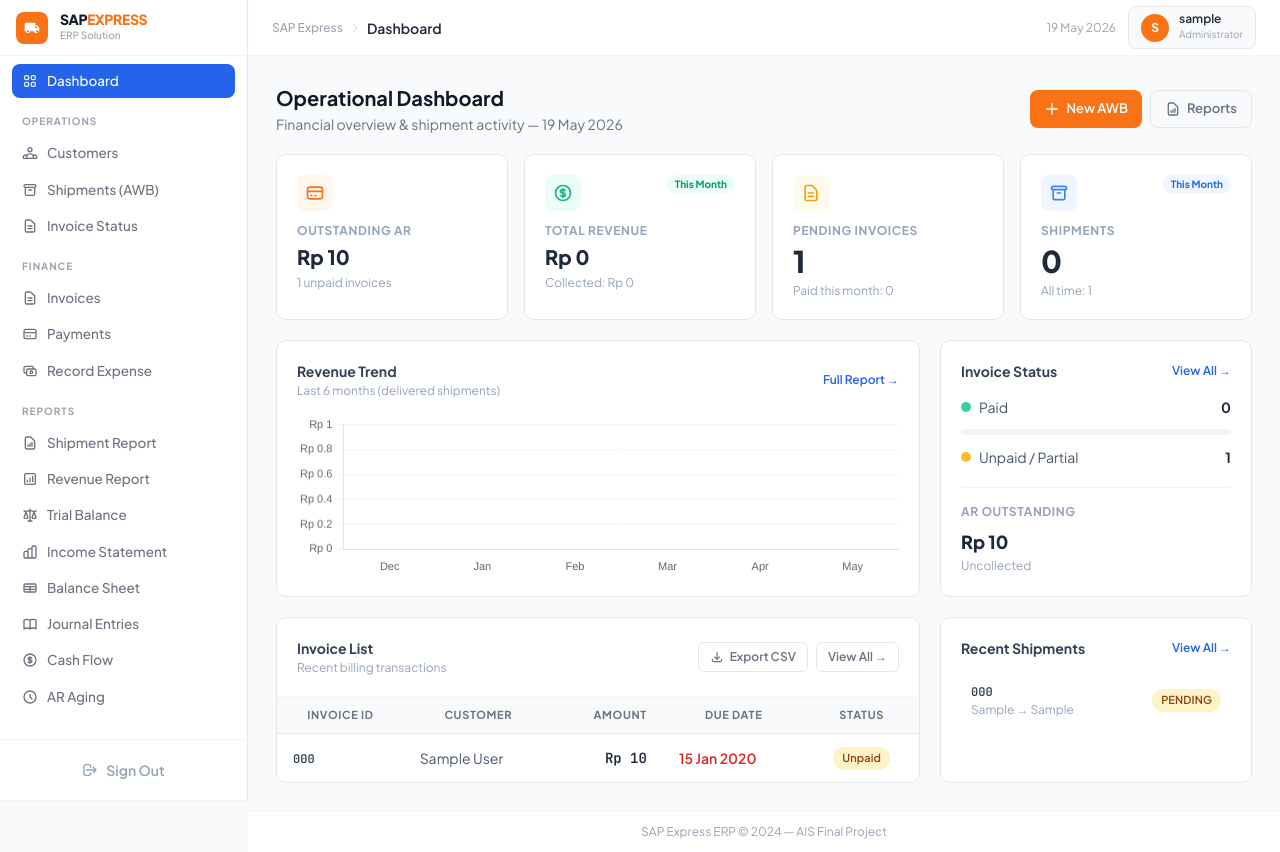
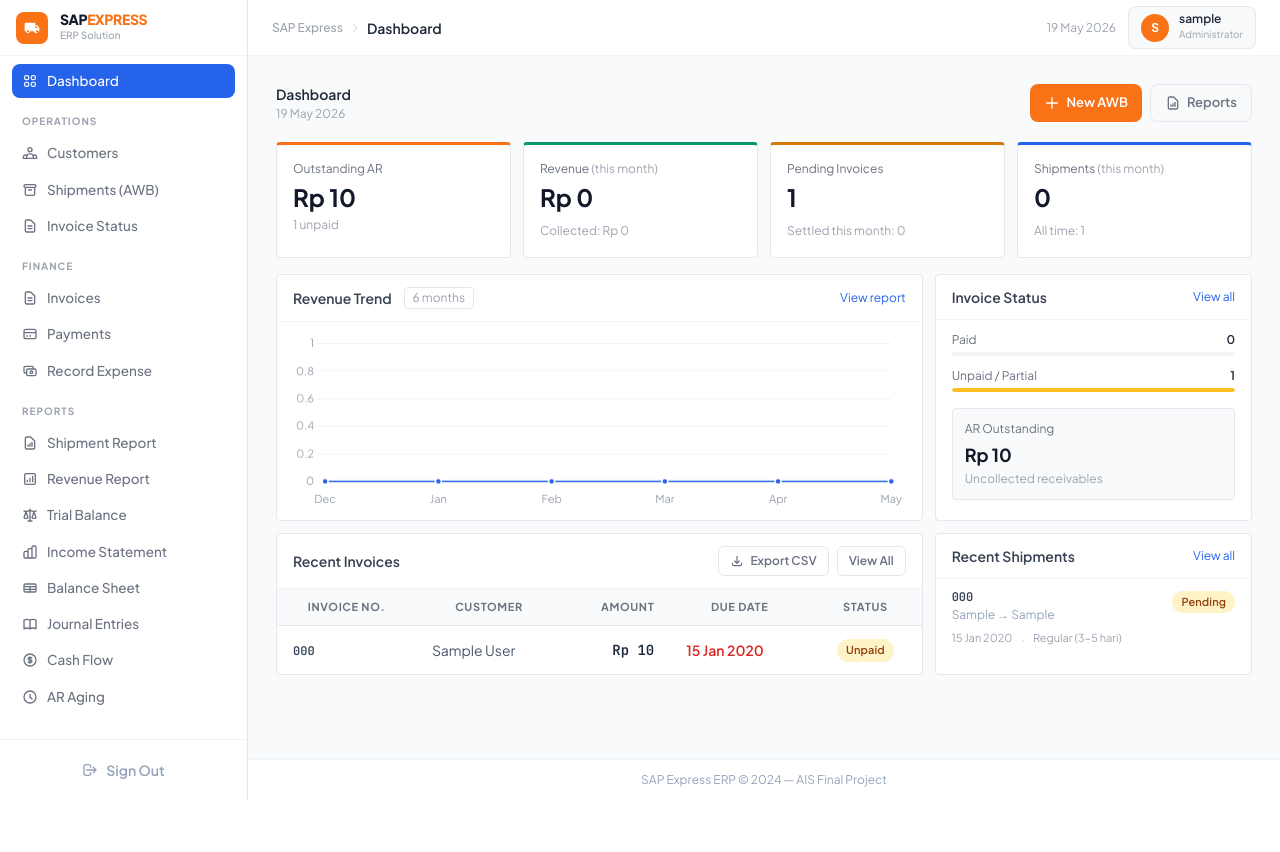
Before and after one commit to guzelaz23/LogisticsERPSystem, a Django app: page /dashboard/ in a window 1280 px wide. After the commit the page ends 800 px from the top, so only its background shows below. Run offline with Django 5.2, Linux system fonts and the light colour scheme; a user stored in the database is signed in; tables that the repository leaves empty hold one stand-in row (values such as "Sample post"); some libraries are stand-ins or nearby versions.

Commit message:
update project

```diff
--- a/ais_finalproject/templates/ais_finalproject/dashboard.html
+++ b/ais_finalproject/templates/ais_finalproject/dashboard.html
@@ -8,10 +8,8 @@
 <!-- Page Header -->
 <div class="flex items-center justify-between mb-5">
     <div>
-        <h1 class="text-xl font-bold text-gray-900">Operational Dashboard</h1>
-        <p class="text-sm text-gray-500 mt-0.5">
-            Financial overview &amp; shipment activity — {{ today|date:"d F Y" }}
-        </p>
+        <h1 class="text-sm font-semibold text-gray-800">Dashboard</h1>
+        <p class="text-xs text-gray-400 mt-0.5">{{ today|date:"d F Y" }}</p>
     </div>
     <div class="flex gap-2">
         {% if request.user.is_superuser or request.user|has_group:'SALES_OPS' %}
@@ -34,160 +32,124 @@
     </div>
 </div>
 
-<!-- KPI CARDS — 4 kolom -->
-<div class="grid grid-cols-2 lg:grid-cols-4 gap-4 mb-5">
+<!-- KPI CARDS -->
+<div class="grid grid-cols-2 lg:grid-cols-4 gap-3 mb-4">
 
-    <!-- Outstanding AR -->
-    <div class="card p-5">
-        <div class="flex items-start justify-between mb-3">
-            <div class="w-9 h-9 rounded-lg bg-orange-50 flex items-center justify-center">
-                <svg class="w-5 h-5 text-orange-500" fill="none" stroke="currentColor" viewBox="0 0 24 24">
-                    <path stroke-linecap="round" stroke-linejoin="round" stroke-width="2"
-                          d="M3 10h18M7 15h1m4 0h1m-7 4h12a3 3 0 003-3V8a3 3 0 00-3-3H6a3 3 0 00-3 3v8a3 3 0 003 3z"/>
-                </svg>
-            </div>
+    <div class="bg-white border border-gray-200 rounded p-4" style="border-top:3px solid #f97316">
+        <p class="text-xs text-gray-500 mb-2">Outstanding AR</p>
+        <p class="text-2xl font-bold text-gray-900 leading-none mb-2">{{ outstanding_ar|rupiah }}</p>
+        <div class="flex items-center gap-2">
+            <span class="text-xs text-gray-400">{{ pending_invoices }} unpaid</span>
             {% if overdue_invoices > 0 %}
-            <span class="text-[10px] font-bold text-red-600 bg-red-50 px-2 py-0.5 rounded-full">
-                {{ overdue_invoices }} Overdue
-            </span>
+            <span class="text-[11px] font-medium text-red-600 bg-red-50 border border-red-100 px-1.5 py-0.5 rounded">{{ overdue_invoices }} overdue</span>
             {% endif %}
         </div>
-        <p class="text-xs font-bold text-slate-400 uppercase tracking-wider mb-1">Outstanding AR</p>
-        <p class="text-xl font-extrabold text-slate-800">{{ outstanding_ar|rupiah }}</p>
-        <p class="text-xs text-slate-400 mt-1">{{ pending_invoices }} unpaid invoices</p>
     </div>
 
-    <!-- Revenue Month -->
-    <div class="card p-5">
-        <div class="flex items-start justify-between mb-3">
-            <div class="w-9 h-9 rounded-lg bg-emerald-50 flex items-center justify-center">
-                <svg class="w-5 h-5 text-emerald-500" fill="none" stroke="currentColor" viewBox="0 0 24 24">
-                    <path stroke-linecap="round" stroke-linejoin="round" stroke-width="2"
-                          d="M12 8c-1.657 0-3 .895-3 2s1.343 2 3 2 3 .895 3 2-1.343 2-3 2m0-8c1.11 0 2.08.402 2.599 1M12 8V7m0 1v8m0 0v1m0-1c-1.11 0-2.08-.402-2.599-1M21 12a9 9 0 11-18 0 9 9 0 0118 0z"/>
-                </svg>
-            </div>
-            <span class="text-[10px] font-bold text-emerald-600 bg-emerald-50 px-2 py-0.5 rounded-full">
-                This Month
-            </span>
-        </div>
-        <p class="text-xs font-bold text-slate-400 uppercase tracking-wider mb-1">Total Revenue</p>
-        <p class="text-xl font-extrabold text-slate-800">{{ revenue_month|rupiah }}</p>
-        <p class="text-xs text-slate-400 mt-1">Collected: {{ total_collected|rupiah }}</p>
+    <div class="bg-white border border-gray-200 rounded p-4" style="border-top:3px solid #059669">
+        <p class="text-xs text-gray-500 mb-2">Revenue <span class="text-gray-400">(this month)</span></p>
+        <p class="text-2xl font-bold text-gray-900 leading-none mb-2">{{ revenue_month|rupiah }}</p>
+        <span class="text-xs text-gray-400">Collected: {{ total_collected|rupiah }}</span>
     </div>
 
-    <!-- Pending Invoices -->
-    <div class="card p-5">
-        <div class="flex items-start justify-between mb-3">
-            <div class="w-9 h-9 rounded-lg bg-amber-50 flex items-center justify-center">
-                <svg class="w-5 h-5 text-amber-500" fill="none" stroke="currentColor" viewBox="0 0 24 24">
-                    <path stroke-linecap="round" stroke-linejoin="round" stroke-width="2"
-                          d="M9 12h6m-6 4h6m2 5H7a2 2 0 01-2-2V5a2 2 0 012-2h5.586a1 1 0 01.707.293l5.414 5.414a1 1 0 01.293.707V19a2 2 0 01-2 2z"/>
-                </svg>
-            </div>
-        </div>
-        <p class="text-xs font-bold text-slate-400 uppercase tracking-wider mb-1">Pending Invoices</p>
-        <p class="text-3xl font-extrabold text-slate-800">{{ pending_invoices }}</p>
-        <p class="text-xs text-slate-400 mt-1">Paid this month: {{ paid_invoices }}</p>
+    <div class="bg-white border border-gray-200 rounded p-4" style="border-top:3px solid #d97706">
+        <p class="text-xs text-gray-500 mb-2">Pending Invoices</p>
+        <p class="text-2xl font-bold text-gray-900 leading-none mb-2">{{ pending_invoices }}</p>
+        <span class="text-xs text-gray-400">Settled this month: {{ paid_invoices }}</span>
     </div>
 
-    <!-- Total Shipments -->
-    <div class="card p-5">
-        <div class="flex items-start justify-between mb-3">
-            <div class="w-9 h-9 rounded-lg bg-blue-50 flex items-center justify-center">
-                <svg class="w-5 h-5 text-blue-500" fill="none" stroke="currentColor" viewBox="0 0 24 24">
-                    <path stroke-linecap="round" stroke-linejoin="round" stroke-width="2"
-                          d="M5 8h14M5 8a2 2 0 110-4h14a2 2 0 110 4M5 8v10a2 2 0 002 2h10a2 2 0 002-2V8m-9 4h4"/>
-                </svg>
-            </div>
-            <span class="text-[10px] font-bold text-blue-600 bg-blue-50 px-2 py-0.5 rounded-full">
-                This Month
-            </span>
-        </div>
-        <p class="text-xs font-bold text-slate-400 uppercase tracking-wider mb-1">Shipments</p>
-        <p class="text-3xl font-extrabold text-slate-800">{{ total_shipments_month }}</p>
-        <p class="text-xs text-slate-400 mt-1">All time: {{ total_shipments_all }}</p>
+    <div class="bg-white border border-gray-200 rounded p-4" style="border-top:3px solid #2563eb">
+        <p class="text-xs text-gray-500 mb-2">Shipments <span class="text-gray-400">(this month)</span></p>
+        <p class="text-2xl font-bold text-gray-900 leading-none mb-2">{{ total_shipments_month }}</p>
+        <span class="text-xs text-gray-400">All time: {{ total_shipments_all }}</span>
     </div>
 
 </div>
 
-<!-- ROW 2: Chart + Invoice Status -->
-<div class="grid grid-cols-1 lg:grid-cols-3 gap-5 mb-5">
+<!-- ROW 2: Chart + Invoice Summary -->
+<div class="grid grid-cols-1 lg:grid-cols-3 gap-3 mb-3">
 
-    <!-- Revenue Chart (2/3) -->
-    <div class="lg:col-span-2 card p-5">
-        <div class="flex items-center justify-between mb-4">
-            <div>
-                <h3 class="text-sm font-bold text-slate-700">Revenue Trend</h3>
-                <p class="text-xs text-slate-400 mt-0.5">Last 6 months (delivered shipments)</p>
+    <!-- Revenue Chart -->
+    <div class="lg:col-span-2 bg-white border border-gray-200 rounded">
+        <div class="flex items-center justify-between px-4 py-3 border-b border-gray-100">
+            <div class="flex items-center gap-3">
+                <h3 class="text-sm font-semibold text-gray-700">Revenue Trend</h3>
+                <span class="text-xs text-gray-400 border border-gray-200 rounded px-2 py-0.5">6 months</span>
             </div>
-            <a href="{% url 'revenue_report' %}" class="text-xs text-blue-600 hover:text-blue-800 font-semibold">
-                Full Report →
-            </a>
+            <a href="{% url 'revenue_report' %}" class="text-xs text-blue-600 hover:underline">View report</a>
         </div>
-        <canvas id="revenueChart" height="80"></canvas>
+        <div class="px-4 py-3">
+            <canvas id="revenueChart" height="85"></canvas>
+        </div>
     </div>
 
-    <!-- Invoice Status (1/3) -->
-    <div class="card p-5">
-        <div class="flex items-center justify-between mb-4">
-            <h3 class="text-sm font-bold text-slate-700">Invoice Status</h3>
-            <a href="{% url 'invoice_list' %}" class="text-xs text-blue-600 font-semibold">View All →</a>
+    <!-- Invoice Summary -->
+    <div class="bg-white border border-gray-200 rounded">
+        <div class="flex items-center justify-between px-4 py-3 border-b border-gray-100">
+            <h3 class="text-sm font-semibold text-gray-700">Invoice Status</h3>
+            <a href="{% url 'invoice_list' %}" class="text-xs text-blue-600 hover:underline">View all</a>
         </div>
 
-        <div class="space-y-3">
-            <div class="flex items-center justify-between">
-                <div class="flex items-center gap-2">
-                    <div class="w-2.5 h-2.5 rounded-full bg-emerald-400"></div>
-                    <span class="text-sm text-slate-600">Paid</span>
+        <!-- Status rows -->
+        <div class="px-4 pt-3 pb-1 space-y-3">
+            <div>
+                <div class="flex items-center justify-between mb-1">
+                    <span class="text-xs text-gray-500">Paid</span>
+                    <span class="text-xs font-semibold text-gray-800">{{ paid_invoices }}</span>
                 </div>
-                <span class="text-sm font-bold text-slate-800">{{ paid_invoices }}</span>
+                {% with total=paid_invoices|add:pending_invoices %}
+                <div class="h-1 bg-gray-100 rounded-full overflow-hidden">
+                    <div class="h-full bg-emerald-500 rounded-full"
+                         style="width:{% if total > 0 %}{% widthratio paid_invoices total 100 %}{% else %}0{% endif %}%"></div>
                 </div>
-            <div class="w-full bg-slate-100 rounded-full h-1.5">
-                {% with total=paid_invoices|add:pending_invoices %}
-                <div class="bg-emerald-400 h-1.5 rounded-full"
-                     style="width: {% if total > 0 %}{% widthratio paid_invoices total 100 %}{% else %}0{% endif %}%"></div>
                 {% endwith %}
             </div>
-
-            <div class="flex items-center justify-between mt-2">
-                <div class="flex items-center gap-2">
-                    <div class="w-2.5 h-2.5 rounded-full bg-amber-400"></div>
-                    <span class="text-sm text-slate-600">Unpaid / Partial</span>
+            <div>
+                <div class="flex items-center justify-between mb-1">
+                    <span class="text-xs text-gray-500">Unpaid / Partial</span>
+                    <span class="text-xs font-semibold text-gray-800">{{ pending_invoices }}</span>
                 </div>
-                <span class="text-sm font-bold text-slate-800">{{ pending_invoices }}</span>
+                {% with total=paid_invoices|add:pending_invoices %}
+                <div class="h-1 bg-gray-100 rounded-full overflow-hidden">
+                    <div class="h-full bg-amber-400 rounded-full"
+                         style="width:{% if total > 0 %}{% widthratio pending_invoices total 100 %}{% else %}0{% endif %}%"></div>
                 </div>
-
+                {% endwith %}
+            </div>
             {% if overdue_invoices > 0 %}
-            <div class="flex items-center justify-between">
-                <div class="flex items-center gap-2">
-                    <div class="w-2.5 h-2.5 rounded-full bg-red-400"></div>
-                    <span class="text-sm text-slate-600">Overdue</span>
+            <div>
+                <div class="flex items-center justify-between mb-1">
+                    <span class="text-xs text-red-500">Overdue</span>
+                    <span class="text-xs font-semibold text-red-600">{{ overdue_invoices }}</span>
                 </div>
-                <span class="text-sm font-bold text-red-600">{{ overdue_invoices }}</span>
+                {% with total=paid_invoices|add:pending_invoices %}
+                <div class="h-1 bg-gray-100 rounded-full overflow-hidden">
+                    <div class="h-full bg-red-500 rounded-full"
+                         style="width:{% if total > 0 %}{% widthratio overdue_invoices total 100 %}{% else %}0{% endif %}%"></div>
+                </div>
+                {% endwith %}
             </div>
             {% endif %}
         </div>
 
-        <div class="mt-5 pt-4 border-t border-slate-100">
-            <p class="text-xs text-slate-400 uppercase tracking-wider font-bold mb-2">AR Outstanding</p>
-            <p class="text-lg font-extrabold text-slate-800">{{ outstanding_ar|rupiah }}</p>
-            <p class="text-xs text-slate-400 mt-0.5">Uncollected</p>
+        <!-- AR Outstanding -->
+        <div class="mx-4 mt-3 mb-4 p-3 bg-gray-50 border border-gray-200 rounded">
+            <p class="text-xs text-gray-500 mb-1">AR Outstanding</p>
+            <p class="text-lg font-bold text-gray-900">{{ outstanding_ar|rupiah }}</p>
+            <p class="text-xs text-gray-400 mt-0.5">Uncollected receivables</p>
         </div>
     </div>
 
 </div>
 
 <!-- ROW 3: Recent Invoices + Recent Shipments -->
-<div class="grid grid-cols-1 lg:grid-cols-3 gap-5">
+<div class="grid grid-cols-1 lg:grid-cols-3 gap-3">
 
-    <!-- Invoice List (2/3) -->
-    <div class="lg:col-span-2 card">
-        <div class="flex items-center justify-between p-5 border-b border-slate-100">
-            <div>
-                <h3 class="text-sm font-bold text-slate-700">Invoice List</h3>
-                <p class="text-xs text-slate-400 mt-0.5">Recent billing transactions</p>
-            </div>
-            <div class="flex gap-2">
+    <!-- Invoice Table -->
+    <div class="lg:col-span-2 bg-white border border-gray-200 rounded">
+        <div class="flex items-center justify-between px-4 py-3 border-b border-gray-100">
+            <h3 class="text-sm font-semibold text-gray-700">Recent Invoices</h3>
+            <div class="flex items-center gap-2">
                 <a href="{% url 'invoice_list' %}?export=csv" class="btn btn-ghost btn-sm">
                     <svg class="w-3.5 h-3.5" fill="none" stroke="currentColor" viewBox="0 0 24 24">
                         <path stroke-linecap="round" stroke-linejoin="round" stroke-width="2"
@@ -195,14 +157,14 @@
                     </svg>
                     Export CSV
                 </a>
-                <a href="{% url 'invoice_list' %}" class="btn btn-ghost btn-sm">View All →</a>
+                <a href="{% url 'invoice_list' %}" class="btn btn-ghost btn-sm">View All</a>
             </div>
         </div>
 
         <table class="data-table">
             <thead>
                 <tr>
-                    <th>Invoice ID</th>
+                    <th>Invoice No.</th>
                     <th>Customer</th>
                     <th class="text-right">Amount</th>
                     <th>Due Date</th>
@@ -233,39 +195,44 @@
                 </tr>
                 {% empty %}
                 <tr>
-                    <td colspan="5" class="text-center py-8 text-slate-400 text-sm">
-                        No invoices yet.
-                    </td>
+                    <td colspan="5" class="text-center py-8 text-slate-400 text-sm">No invoices found.</td>
                 </tr>
                 {% endfor %}
             </tbody>
         </table>
     </div>
 
-    <!-- Recent Shipments (1/3) -->
-    <div class="card p-5">
-        <div class="flex items-center justify-between mb-4">
-            <h3 class="text-sm font-bold text-slate-700">Recent Shipments</h3>
-            <a href="{% url 'shipment_list' %}" class="text-xs text-blue-600 font-semibold">View All →</a>
+    <!-- Recent Shipments -->
+    <div class="bg-white border border-gray-200 rounded">
+        <div class="flex items-center justify-between px-4 py-3 border-b border-gray-100">
+            <h3 class="text-sm font-semibold text-gray-700">Recent Shipments</h3>
+            <a href="{% url 'shipment_list' %}" class="text-xs text-blue-600 hover:underline">View all</a>
         </div>
-        <div class="space-y-2">
+        <div class="divide-y divide-gray-100">
             {% for shipment in recent_shipments %}
             <a href="{% url 'shipment_detail' shipment.pk %}"
-               class="flex items-center justify-between p-2.5 rounded-lg hover:bg-slate-50 transition-colors group">
-                <div class="min-w-0">
+               class="block px-4 py-2.5 hover:bg-gray-50 transition-colors group">
+                <div class="flex items-start justify-between gap-2">
+                    <div class="min-w-0 flex-1">
                         <p class="font-mono-code text-xs font-semibold text-slate-700 group-hover:text-orange-600 truncate">
                             {{ shipment.awb_number }}
                         </p>
                         <p class="text-xs text-slate-400 mt-0.5 truncate">
                             {{ shipment.origin_city }} → {{ shipment.destination_city }}
                         </p>
+                        <div class="flex items-center gap-2 mt-1">
+                            <span class="text-[11px] text-gray-400">{{ shipment.created_at|date:"d M Y" }}</span>
+                            <span class="text-gray-300">·</span>
+                            <span class="text-[11px] text-gray-400">{{ shipment.get_service_type_display }}</span>
                         </div>
-                <span class="badge badge-{{ shipment.status|lower }} ml-2 flex-shrink-0">
-                    {{ shipment.status }}
+                    </div>
+                    <span class="badge badge-{{ shipment.status|lower }} flex-shrink-0 mt-0.5">
+                        {{ shipment.get_status_display }}
                     </span>
+                </div>
             </a>
             {% empty %}
-            <p class="text-sm text-slate-400 text-center py-6">No shipments yet.</p>
+            <p class="text-sm text-slate-400 text-center py-8">No shipments yet.</p>
             {% endfor %}
         </div>
     </div>
@@ -275,25 +242,46 @@
 <script>
 document.addEventListener('DOMContentLoaded', function () {
     const ctx = document.getElementById('revenueChart').getContext('2d');
+
     new Chart(ctx, {
-        type: 'bar',
+        type: 'line',
         data: {
             labels: {{ chart_labels|safe }},
             datasets: [{
-                label: 'Revenue (Rp)',
+                label: 'Revenue',
                 data: {{ chart_data|safe }},
-                backgroundColor: 'rgba(37,99,235,0.08)',
                 borderColor: '#2563EB',
-                borderWidth: 2,
-                borderRadius: 6,
-                borderSkipped: false,
+                borderWidth: 1.5,
+                pointBackgroundColor: '#2563EB',
+                pointBorderColor: '#ffffff',
+                pointBorderWidth: 1.5,
+                pointRadius: 3,
+                pointHoverRadius: 5,
+                tension: 0.3,
+                fill: true,
+                backgroundColor: function(context) {
+                    const chart = context.chart;
+                    const {ctx: c, chartArea} = chart;
+                    if (!chartArea) return 'rgba(37,99,235,0.04)';
+                    const gradient = c.createLinearGradient(0, chartArea.top, 0, chartArea.bottom);
+                    gradient.addColorStop(0, 'rgba(37,99,235,0.08)');
+                    gradient.addColorStop(1, 'rgba(37,99,235,0.00)');
+                    return gradient;
+                }
             }]
         },
         options: {
             responsive: true,
+            interaction: { intersect: false, mode: 'index' },
             plugins: {
                 legend: { display: false },
                 tooltip: {
+                    backgroundColor: '#111827',
+                    titleColor: '#9CA3AF',
+                    bodyColor: '#F9FAFB',
+                    padding: 10,
+                    borderColor: '#374151',
+                    borderWidth: 1,
                     callbacks: {
                         label: function(c) {
                             return ' Rp ' + c.parsed.y.toLocaleString('id-ID');
@@ -304,17 +292,26 @@ document.addEventListener('DOMContentLoaded', function () {
             scales: {
                 y: {
                     beginAtZero: true,
-                    grid: { color: '#f1f5f9' },
+                    grid: { color: '#F3F4F6', drawBorder: false },
+                    border: { display: false },
                     ticks: {
-                        font: { size: 11 },
+                        font: { size: 11, family: "'Plus Jakarta Sans', sans-serif" },
+                        color: '#9CA3AF',
                         callback: function(v) {
-                            if (v >= 1000000) return 'Rp ' + (v/1000000).toFixed(1) + 'M';
-                            if (v >= 1000)    return 'Rp ' + (v/1000).toFixed(0) + 'K';
-                            return 'Rp ' + v;
+                            if (v >= 1000000) return (v / 1000000).toFixed(1) + 'M';
+                            if (v >= 1000)    return (v / 1000).toFixed(0) + 'K';
+                            return v;
                         }
                     }
                 },
-                x: { grid: { display: false }, ticks: { font: { size: 11 } } }
+                x: {
+                    grid: { display: false },
+                    border: { display: false },
+                    ticks: {
+                        font: { size: 11, family: "'Plus Jakarta Sans', sans-serif" },
+                        color: '#9CA3AF'
+                    }
+                }
             }
         }
     });
--- a/ais_project1/settings.py
+++ b/ais_project1/settings.py
@@ -87,7 +87,7 @@ DATABASES = {
         'ENGINE': 'django.db.backends.postgresql',
         'NAME': config('DB_NAME', default='sap_express_db'),
         'USER': config('DB_USER', default='postgres'),
-        'PASSWORD': config('DB_PASSWORD', default='123'),
+        'PASSWORD': config('DB_PASSWORD', default='jinggacantik'),
         'HOST': config('DB_HOST', default='localhost'),
         'PORT': config('DB_PORT', default='5432'),
     }
```
Also changed, not shown: 2 other files. Lines whose indentation alone changed are shown as unchanged.
